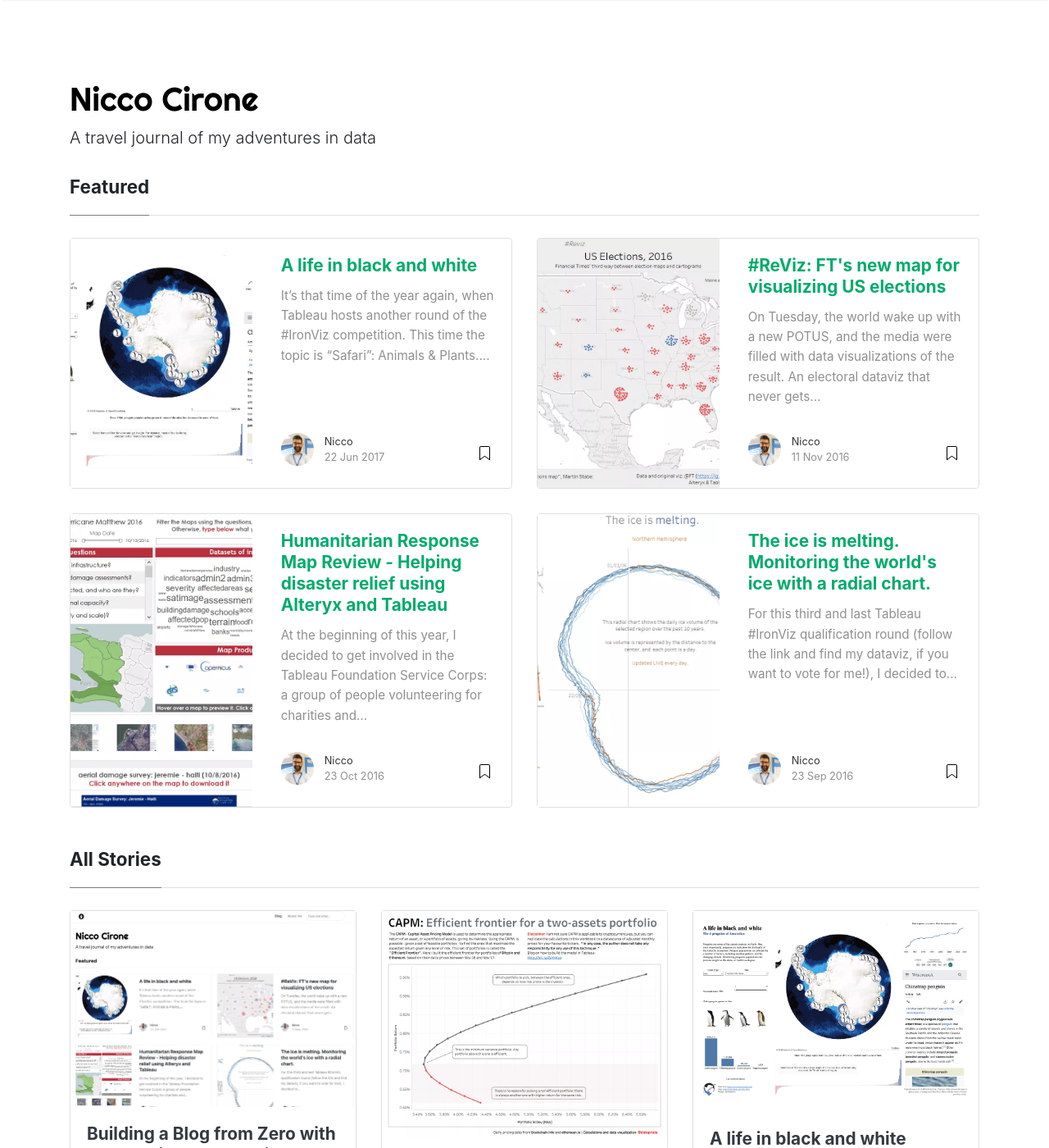
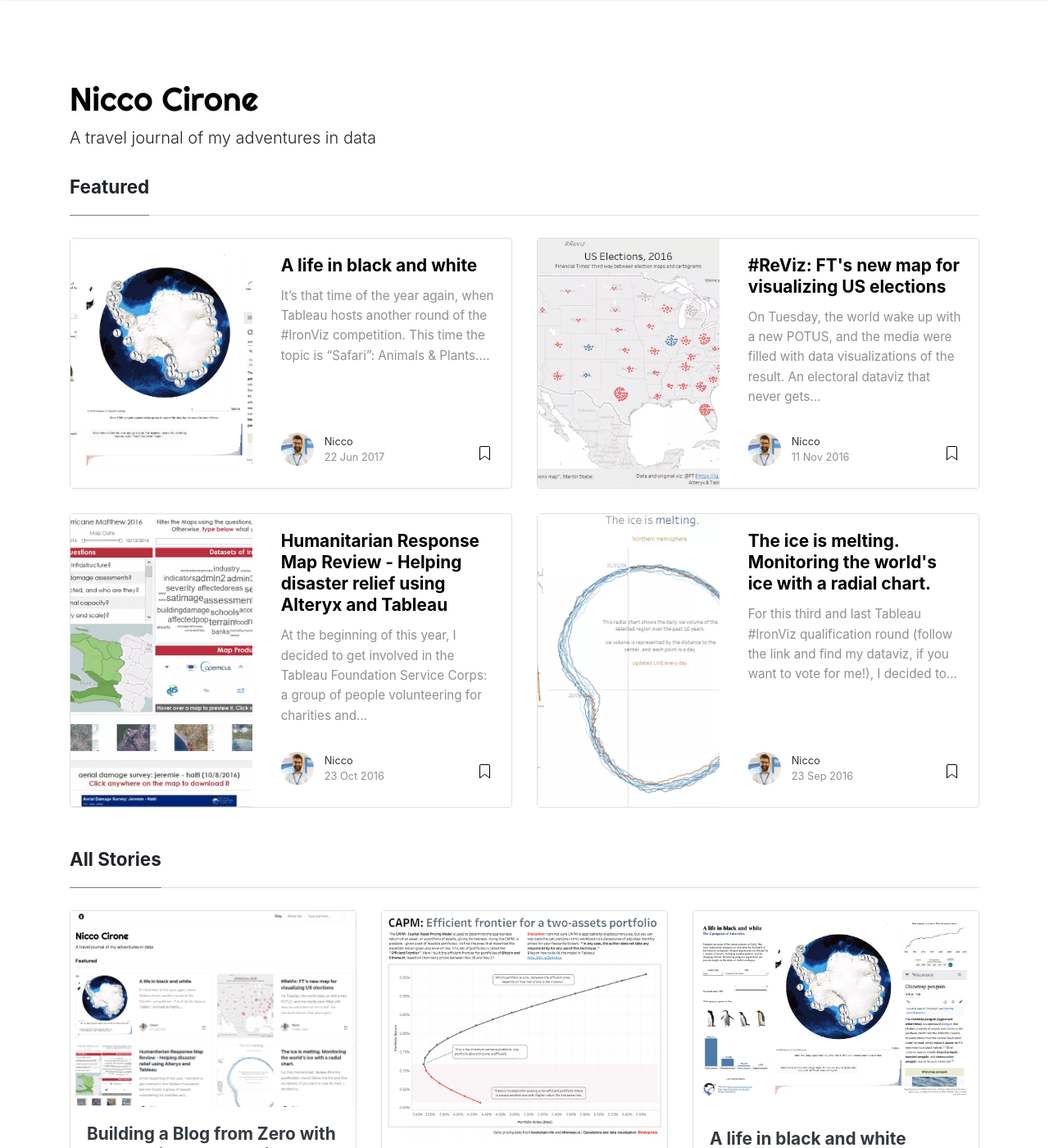
Before and after one commit to Nicco-Cirone/blog, a Jekyll site: the page built from index.html, in a window 1280 px wide and 1400 px high. Shown: the whole window at 82% size. Built offline with Jekyll 4.4.1, drawn with Linux system fonts in a browser that asks for light colours; nearby versions of some CDN libraries; the list of posts is cut into pages by our own code.

Commit message:
Update screen.css

```diff
--- a/assets/css/screen.css
+++ b/assets/css/screen.css
@@ -145,6 +145,12 @@ section.recent-posts {
     font-size: 1.3rem;
     font-weight: 700;
     line-height: 1.25;
+}
+
+.card-title a,
+.card-title-link {
+  color: #000;
+  text-decoration: none;
 }
 
 .listfeaturedtag h4.card-text,
```
